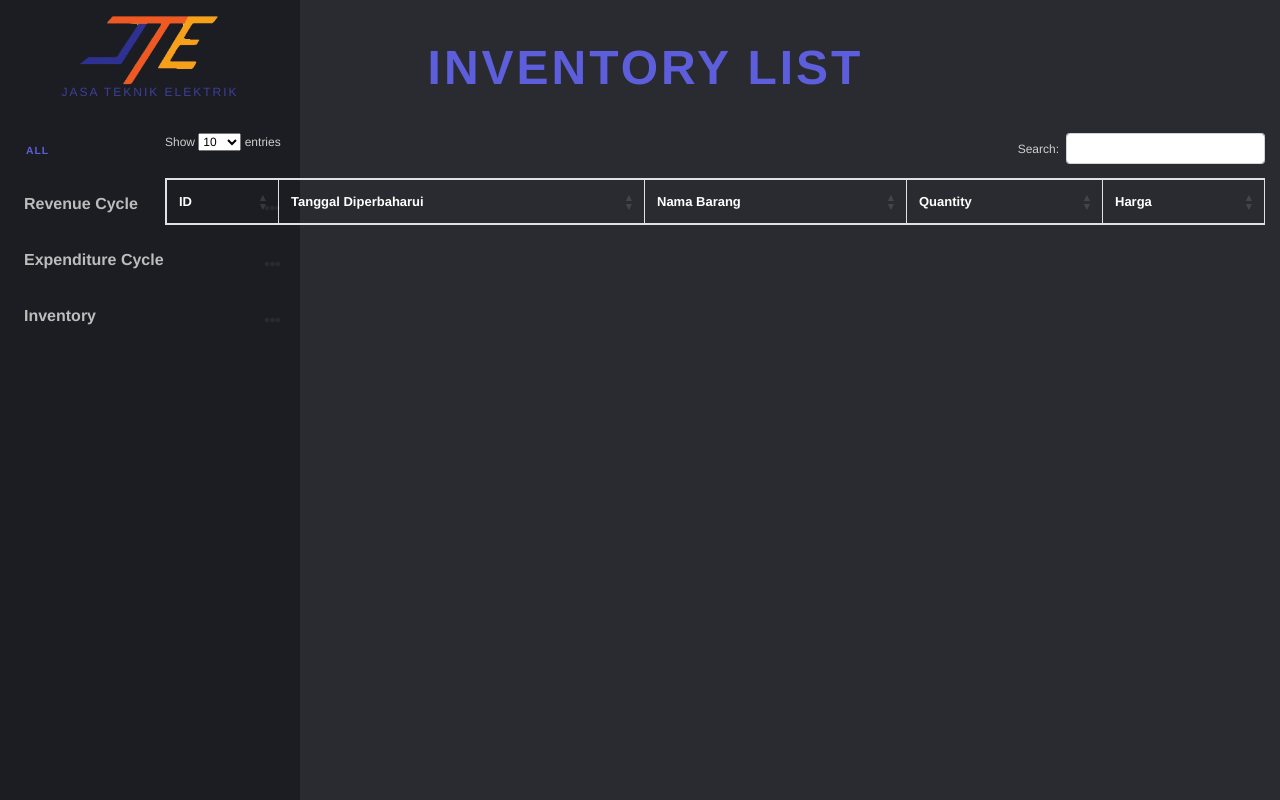
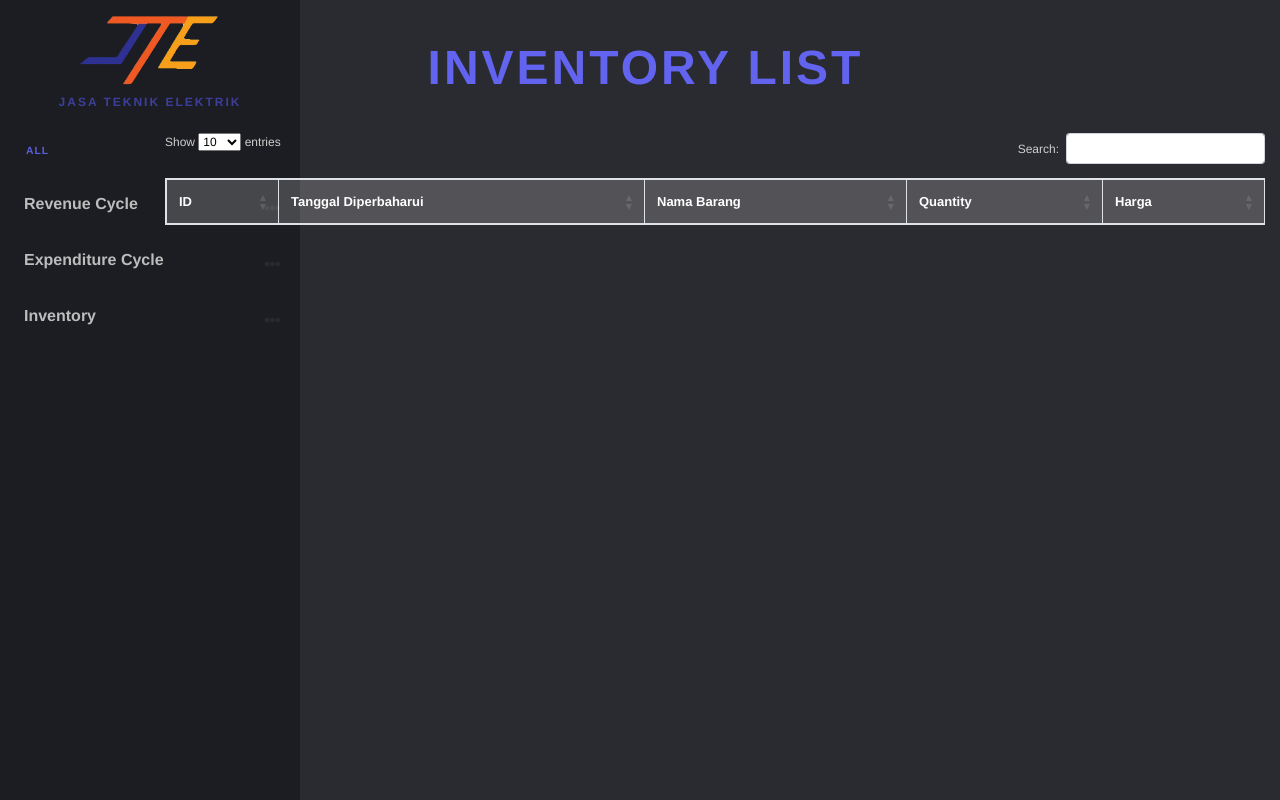
Before and after one commit to alsoncahyadi/orange, a Django app: page /items in a window 1280 px wide. Run offline with Django 3.2, Linux system fonts and the light colour scheme; lists and menus that the app fills with data are empty; some libraries are stand-ins or nearby versions.

Commit message:
Added new css

```diff
--- a/static/css/demo.css
+++ b/static/css/demo.css
@@ -37,6 +37,15 @@ th {
   font-family: 'bpicons', 'Avenir Next', Avenir, 'Helvetica Neue', 'Lato', 'Segoe UI', Helvetica, Arial, sans-serif;
   font-size: 13px;
   color: #ffffff;
+  background-color: #ffffff30;
+}
+
+.odd {
+  background-color: #00000050 !important;
+}
+
+.even {
+  background-color: #00000080;
 }
 
 body {
@@ -96,7 +105,7 @@ a:hover {
 	text-indent: 3px;
 	letter-spacing: 3px;
 	text-transform: uppercase;
-	color: #5c5edc;
+	color: #6264f0;
 }
 
 .bp-tooltip:after {
@@ -228,7 +237,9 @@ a:hover {
 	font-size: 0.75em;
 	letter-spacing: 2px;
   text-transform: uppercase;
-  color: #5c5edc;
+  color:#5c5edc;
+  font-weight: bold !important;
+  padding: 10px 0 0 0;
 }
 
 .content {
```
